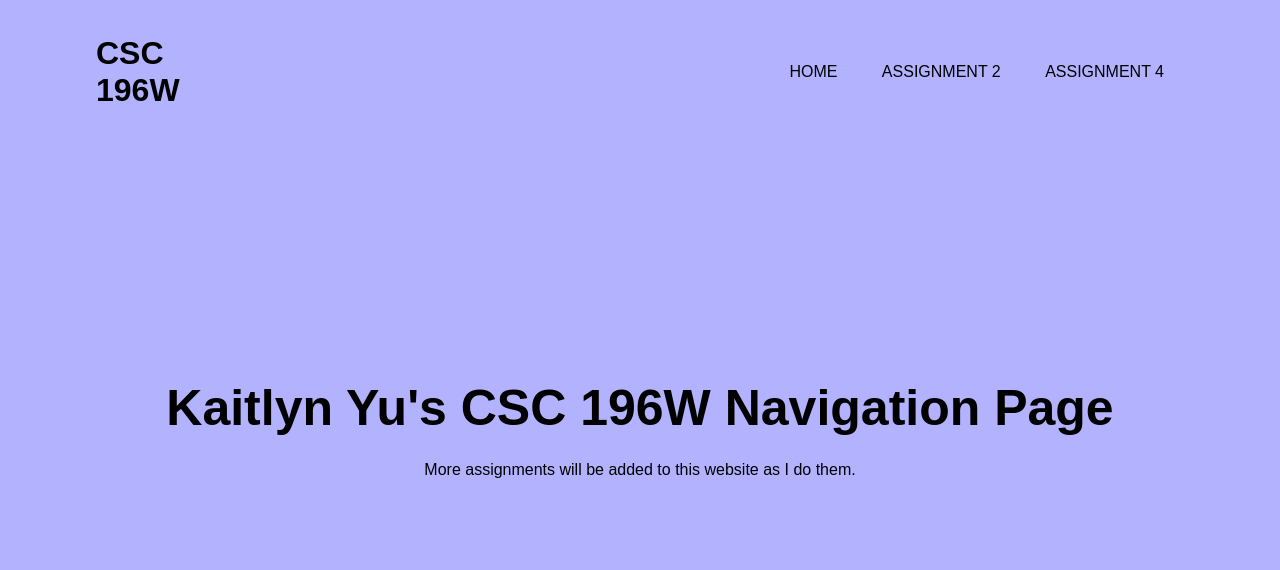
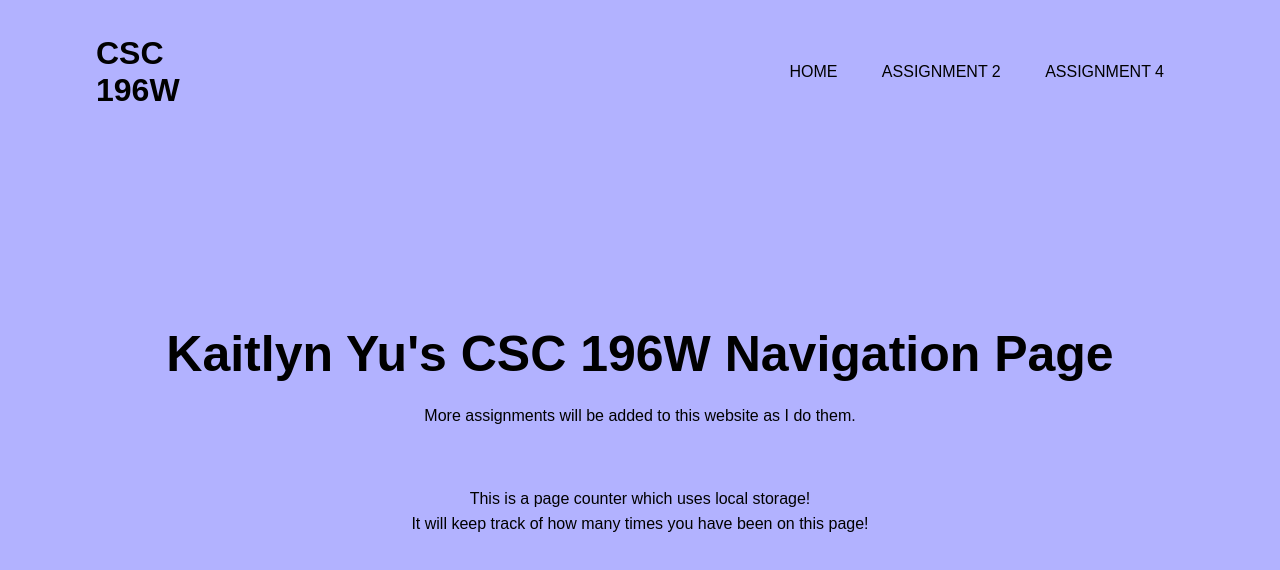
Before and after one commit to kaaiiy/kaaiiy.github.io, a plain HTML site: page index.html in a window 1280 px wide. Drawn offline with Linux system fonts and the light colour scheme.

Commit message:
Update index.html

```diff
--- a/index.html
+++ b/index.html
@@ -19,6 +19,11 @@
       <div class="content">
         <h2>Kaitlyn Yu's CSC 196W Navigation Page</h2>
         <p>More assignments will be added to this website as I do them.</p>
+        <br>
+        <div id="counter"></div>
+        <script src="app.js"></script>
+        <p>This is a page counter which uses local storage! <br>
+          It will keep track of how many times you have been on this page!</p>
       </div>
     </div>
 
```
